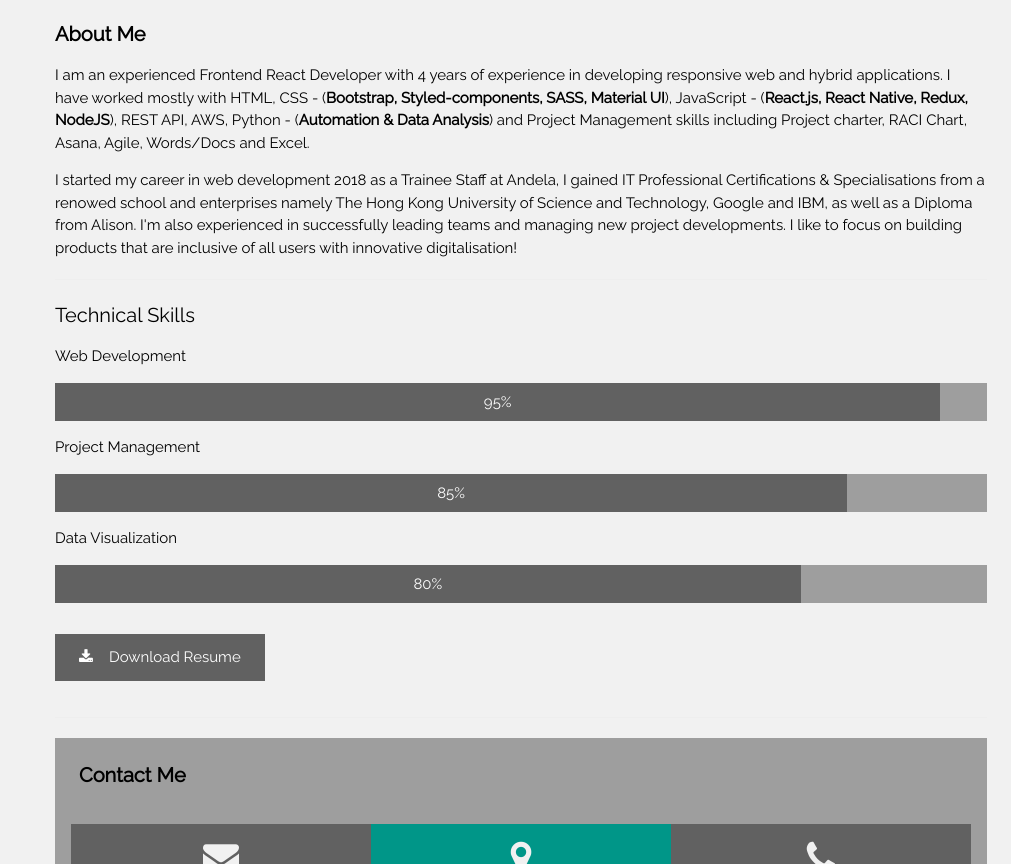
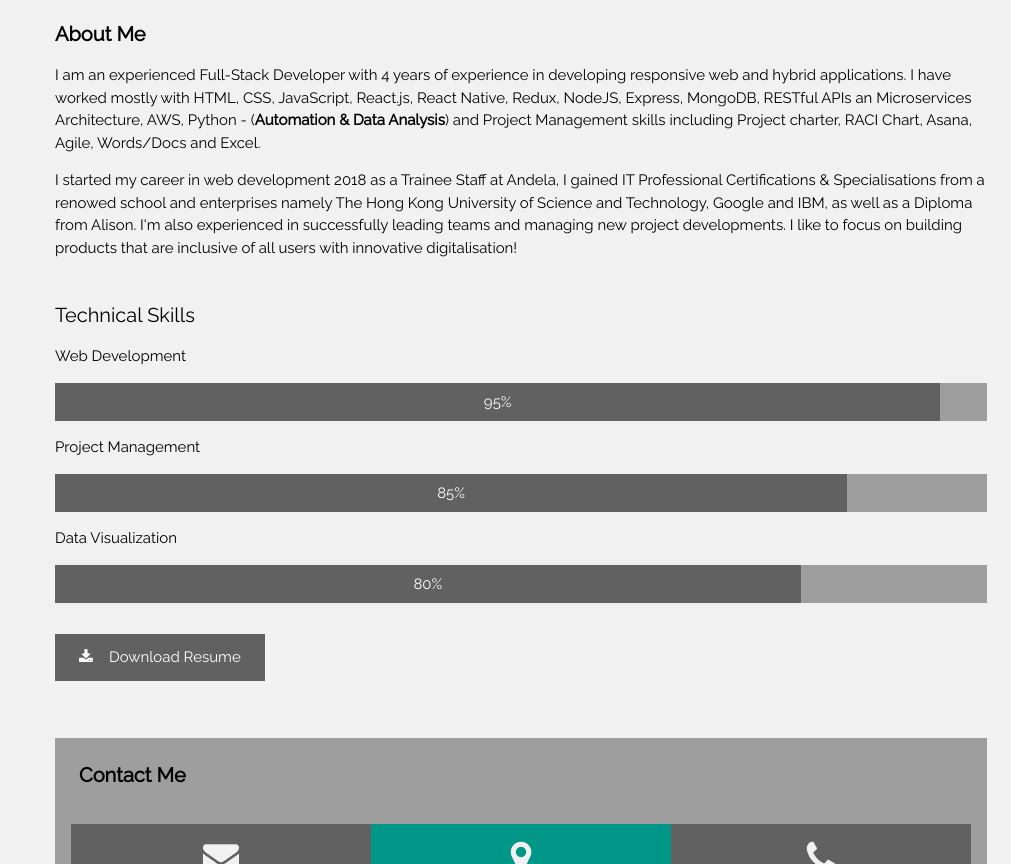
Before and after one commit to Ndkkqueenie/queenie, a plain HTML site: page index.html in a window 1280 px wide. Shown: the part 1363-2227 px from the top of the page, without its empty margins (269-1280 px from the left). Drawn offline with nearby package versions, Linux system fonts and the light colour scheme.

Commit message:
update CV

```diff
--- a/index.html
+++ b/index.html
@@ -148,9 +148,9 @@ body,h1,h2,h3,h4,h5,h6 {font-family: "Raleway", sans-serif}
   <div class="w3-container w3-padding-large" style="margin-bottom:32px">
     <h4><b>About Me</b></h4>
     <p>
-      I am an experienced Frontend React Developer with 4 years of experience in developing responsive web and hybrid applications.
-      I have worked mostly with HTML, CSS - (<b>Bootstrap, Styled-components, SASS, Material UI</b>), JavaScript - (<b>React.js, React Native, Redux, NodeJS</b>),
-      REST API, AWS, Python - (<b>Automation & Data Analysis</b>) and
+      I am an experienced Full-Stack Developer with 4 years of experience in developing responsive web and hybrid applications.
+      I have worked mostly with HTML, CSS, JavaScript, React.js, React Native, Redux, NodeJS, Express, MongoDB,
+      RESTful APIs an Microservices Architecture, AWS, Python - (<b>Automation & Data Analysis</b>) and
       Project Management skills including Project charter, RACI Chart, Asana, Agile, Words/Docs and Excel.
     </p>
     <p>
```
Also changed, not shown: 2 other files.
